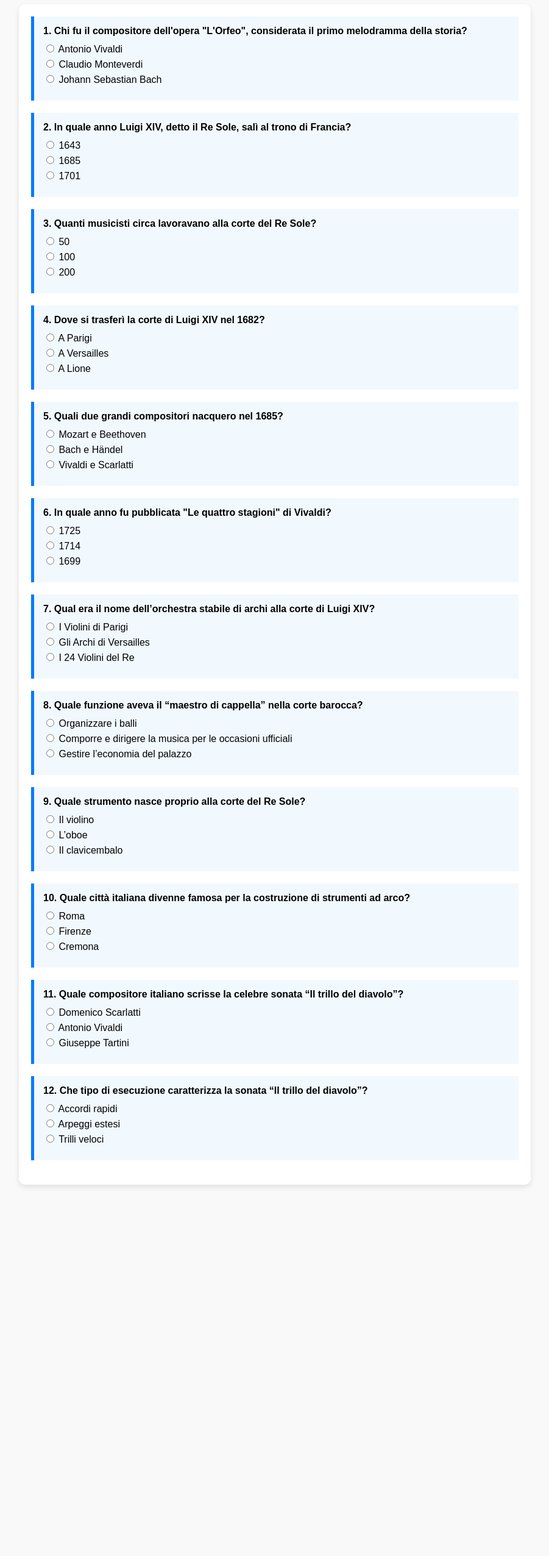
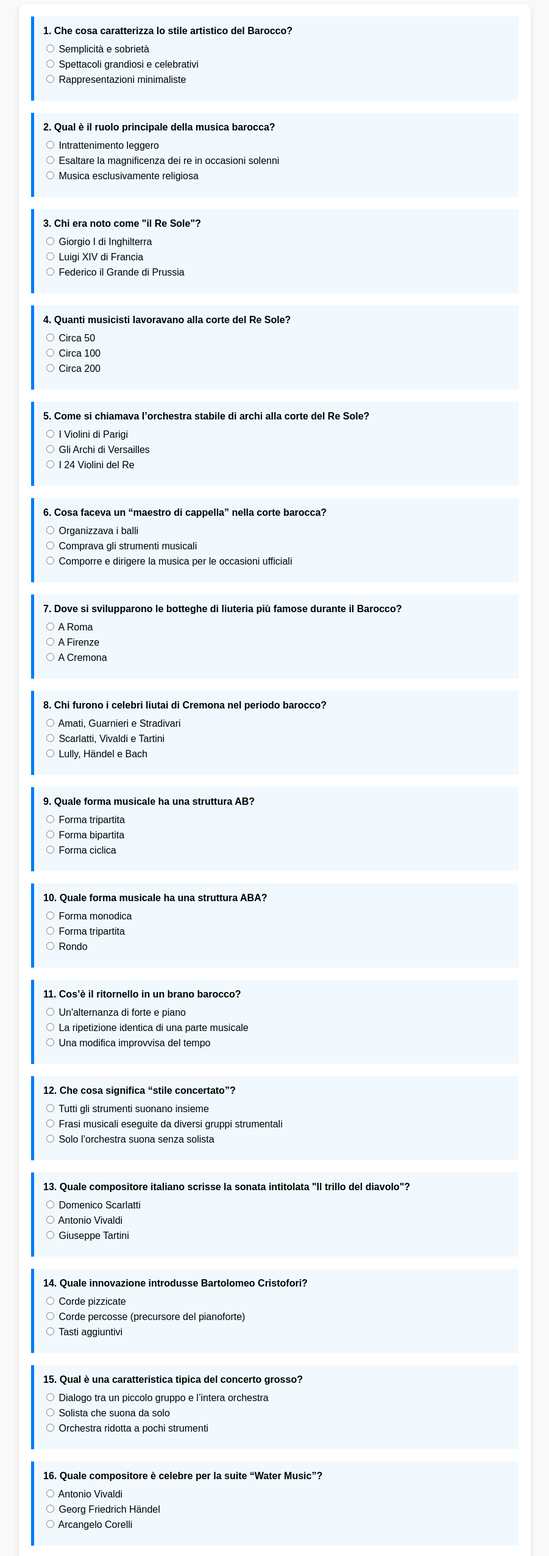
Before and after one commit to alessandrocarenza81/musica-barocco, a plain HTML site: page index.html in a window 1280 px wide. Shown: the part 73-2625 px from the top of the page at 61% size, without its empty margins (189-1090 px from the left). Before the commit the page ends 2036 px from the top, so only its background shows below. Drawn offline with Linux system fonts and the light colour scheme.

Commit message:
Add files via upload

```diff
--- a/index.html
+++ b/index.html
@@ -18,7 +18,7 @@
 <head>
   <meta charset="UTF-8" />
   <meta name="viewport" content="width=device-width, initial-scale=1.0"/>
-  <title>Quiz Interattivo - Storia della Musica Barocca</title>
+  <title>Quiz Interattivo - Il Barocco</title>
   <style>
     body {
       font-family: Arial, sans-serif;
@@ -52,18 +52,6 @@
       display: block;
       margin-bottom: 5px;
     }
-    button {
-      padding: 10px 20px;
-      background-color: #28a745;
-      color: white;
-      border: none;
-      border-radius: 5px;
-      cursor: pointer;
-      float: right;
-    }
-    button:hover {
-      background-color: #218838;
-    }
     .feedback {
       margin-top: 10px;
       font-weight: bold;
@@ -78,140 +66,228 @@
 </head>
 <body>
 
-<h1>Quiz Interattivo - Storia della Musica (Il Barocco)</h1>
+<h1>Quiz Interattivo - Il Barocco</h1>
 <div class="quiz-container">
   <form id="quizForm">
 
     <!-- Domanda 1 -->
     <div class="question-block">
-      <div class="question">1. Chi fu il compositore dell'opera "L'Orfeo", considerata il primo melodramma della storia?</div>
+      <div class="question">1. Che cosa caratterizza lo stile artistico del Barocco?</div>
       <div class="options">
-        <label><input type="radio" name="q1" value="a"> Antonio Vivaldi</label>
-        <label><input type="radio" name="q1" value="b"> Claudio Monteverdi</label>
-        <label><input type="radio" name="q1" value="c"> Johann Sebastian Bach</label>
+        <label><input type="radio" name="q1" value="a"> Semplicità e sobrietà</label>
+        <label><input type="radio" name="q1" value="b"> Spettacoli grandiosi e celebrativi</label>
+        <label><input type="radio" name="q1" value="c"> Rappresentazioni minimaliste</label>
       </div>
       <div class="feedback" id="fb1"></div>
     </div>
 
     <!-- Domanda 2 -->
     <div class="question-block">
-      <div class="question">2. In quale anno Luigi XIV, detto il Re Sole, salì al trono di Francia?</div>
+      <div class="question">2. Qual è il ruolo principale della musica barocca?</div>
       <div class="options">
-        <label><input type="radio" name="q2" value="a"> 1643</label>
-        <label><input type="radio" name="q2" value="b"> 1685</label>
-        <label><input type="radio" name="q2" value="c"> 1701</label>
+        <label><input type="radio" name="q2" value="a"> Intrattenimento leggero</label>
+        <label><input type="radio" name="q2" value="b"> Esaltare la magnificenza dei re in occasioni solenni</label>
+        <label><input type="radio" name="q2" value="c"> Musica esclusivamente religiosa</label>
       </div>
       <div class="feedback" id="fb2"></div>
     </div>
 
     <!-- Domanda 3 -->
     <div class="question-block">
-      <div class="question">3. Quanti musicisti circa lavoravano alla corte del Re Sole?</div>
+      <div class="question">3. Chi era noto come "il Re Sole"?</div>
       <div class="options">
-        <label><input type="radio" name="q3" value="a"> 50</label>
-        <label><input type="radio" name="q3" value="b"> 100</label>
-        <label><input type="radio" name="q3" value="c"> 200</label>
+        <label><input type="radio" name="q3" value="a"> Giorgio I di Inghilterra</label>
+        <label><input type="radio" name="q3" value="b"> Luigi XIV di Francia</label>
+        <label><input type="radio" name="q3" value="c"> Federico il Grande di Prussia</label>
       </div>
       <div class="feedback" id="fb3"></div>
     </div>
 
     <!-- Domanda 4 -->
     <div class="question-block">
-      <div class="question">4. Dove si trasferì la corte di Luigi XIV nel 1682?</div>
+      <div class="question">4. Quanti musicisti lavoravano alla corte del Re Sole?</div>
       <div class="options">
-        <label><input type="radio" name="q4" value="a"> A Parigi</label>
-        <label><input type="radio" name="q4" value="b"> A Versailles</label>
-        <label><input type="radio" name="q4" value="c"> A Lione</label>
+        <label><input type="radio" name="q4" value="a"> Circa 50</label>
+        <label><input type="radio" name="q4" value="b"> Circa 100</label>
+        <label><input type="radio" name="q4" value="c"> Circa 200</label>
       </div>
       <div class="feedback" id="fb4"></div>
     </div>
 
     <!-- Domanda 5 -->
     <div class="question-block">
-      <div class="question">5. Quali due grandi compositori nacquero nel 1685?</div>
+      <div class="question">5. Come si chiamava l’orchestra stabile di archi alla corte del Re Sole?</div>
       <div class="options">
-        <label><input type="radio" name="q5" value="a"> Mozart e Beethoven</label>
-        <label><input type="radio" name="q5" value="b"> Bach e Händel</label>
-        <label><input type="radio" name="q5" value="c"> Vivaldi e Scarlatti</label>
+        <label><input type="radio" name="q5" value="a"> I Violini di Parigi</label>
+        <label><input type="radio" name="q5" value="b"> Gli Archi di Versailles</label>
+        <label><input type="radio" name="q5" value="c"> I 24 Violini del Re</label>
       </div>
       <div class="feedback" id="fb5"></div>
     </div>
 
     <!-- Domanda 6 -->
     <div class="question-block">
-      <div class="question">6. In quale anno fu pubblicata "Le quattro stagioni" di Vivaldi?</div>
+      <div class="question">6. Cosa faceva un “maestro di cappella” nella corte barocca?</div>
       <div class="options">
-        <label><input type="radio" name="q6" value="a"> 1725</label>
-        <label><input type="radio" name="q6" value="b"> 1714</label>
-        <label><input type="radio" name="q6" value="c"> 1699</label>
+        <label><input type="radio" name="q6" value="a"> Organizzava i balli</label>
+        <label><input type="radio" name="q6" value="b"> Comprava gli strumenti musicali</label>
+        <label><input type="radio" name="q6" value="c"> Comporre e dirigere la musica per le occasioni ufficiali</label>
       </div>
       <div class="feedback" id="fb6"></div>
     </div>
 
     <!-- Domanda 7 -->
     <div class="question-block">
-      <div class="question">7. Qual era il nome dell’orchestra stabile di archi alla corte di Luigi XIV?</div>
+      <div class="question">7. Dove si svilupparono le botteghe di liuteria più famose durante il Barocco?</div>
       <div class="options">
-        <label><input type="radio" name="q7" value="a"> I Violini di Parigi</label>
-        <label><input type="radio" name="q7" value="b"> Gli Archi di Versailles</label>
-        <label><input type="radio" name="q7" value="c"> I 24 Violini del Re</label>
+        <label><input type="radio" name="q7" value="a"> A Roma</label>
+        <label><input type="radio" name="q7" value="b"> A Firenze</label>
+        <label><input type="radio" name="q7" value="c"> A Cremona</label>
       </div>
       <div class="feedback" id="fb7"></div>
     </div>
 
     <!-- Domanda 8 -->
     <div class="question-block">
-      <div class="question">8. Quale funzione aveva il “maestro di cappella” nella corte barocca?</div>
+      <div class="question">8. Chi furono i celebri liutai di Cremona nel periodo barocco?</div>
       <div class="options">
-        <label><input type="radio" name="q8" value="a"> Organizzare i balli</label>
-        <label><input type="radio" name="q8" value="b"> Comporre e dirigere la musica per le occasioni ufficiali</label>
-        <label><input type="radio" name="q8" value="c"> Gestire l’economia del palazzo</label>
+        <label><input type="radio" name="q8" value="a"> Amati, Guarnieri e Stradivari</label>
+        <label><input type="radio" name="q8" value="b"> Scarlatti, Vivaldi e Tartini</label>
+        <label><input type="radio" name="q8" value="c"> Lully, Händel e Bach</label>
       </div>
       <div class="feedback" id="fb8"></div>
     </div>
 
     <!-- Domanda 9 -->
     <div class="question-block">
-      <div class="question">9. Quale strumento nasce proprio alla corte del Re Sole?</div>
+      <div class="question">9. Quale forma musicale ha una struttura AB?</div>
       <div class="options">
-        <label><input type="radio" name="q9" value="a"> Il violino</label>
-        <label><input type="radio" name="q9" value="b"> L’oboe</label>
-        <label><input type="radio" name="q9" value="c"> Il clavicembalo</label>
+        <label><input type="radio" name="q9" value="a"> Forma tripartita</label>
+        <label><input type="radio" name="q9" value="b"> Forma bipartita</label>
+        <label><input type="radio" name="q9" value="c"> Forma ciclica</label>
       </div>
       <div class="feedback" id="fb9"></div>
     </div>
 
     <!-- Domanda 10 -->
     <div class="question-block">
-      <div class="question">10. Quale città italiana divenne famosa per la costruzione di strumenti ad arco?</div>
+      <div class="question">10. Quale forma musicale ha una struttura ABA?</div>
       <div class="options">
-        <label><input type="radio" name="q10" value="a"> Roma</label>
-        <label><input type="radio" name="q10" value="b"> Firenze</label>
-        <label><input type="radio" name="q10" value="c"> Cremona</label>
+        <label><input type="radio" name="q10" value="a"> Forma monodica</label>
+        <label><input type="radio" name="q10" value="b"> Forma tripartita</label>
+        <label><input type="radio" name="q10" value="c"> Rondo</label>
       </div>
       <div class="feedback" id="fb10"></div>
     </div>
 
     <!-- Domanda 11 -->
     <div class="question-block">
-      <div class="question">11. Quale compositore italiano scrisse la celebre sonata “Il trillo del diavolo”?</div>
+      <div class="question">11. Cos’è il ritornello in un brano barocco?</div>
       <div class="options">
-        <label><input type="radio" name="q11" value="a"> Domenico Scarlatti</label>
-        <label><input type="radio" name="q11" value="b"> Antonio Vivaldi</label>
-        <label><input type="radio" name="q11" value="c"> Giuseppe Tartini</label>
+        <label><input type="radio" name="q11" value="a"> Un'alternanza di forte e piano</label>
+        <label><input type="radio" name="q11" value="b"> La ripetizione identica di una parte musicale</label>
+        <label><input type="radio" name="q11" value="c"> Una modifica improvvisa del tempo</label>
       </div>
       <div class="feedback" id="fb11"></div>
     </div>
 
     <!-- Domanda 12 -->
     <div class="question-block">
-      <div class="question">12. Che tipo di esecuzione caratterizza la sonata “Il trillo del diavolo”?</div>
+      <div class="question">12. Che cosa significa “stile concertato”?</div>
       <div class="options">
-        <label><input type="radio" name="q12" value="a"> Accordi rapidi</label>
-        <label><input type="radio" name="q12" value="b"> Arpeggi estesi</label>
-        <label><input type="radio" name="q12" value="c"> Trilli veloci</label>
+        <label><input type="radio" name="q12" value="a"> Tutti gli strumenti suonano insieme</label>
+        <label><input type="radio" name="q12" value="b"> Frasi musicali eseguite da diversi gruppi strumentali</label>
+        <label><input type="radio" name="q12" value="c"> Solo l’orchestra suona senza solista</label>
       </div>
       <div class="feedback" id="fb12"></div>
+    </div>
+
+    <!-- Domanda 13 -->
+    <div class="question-block">
+      <div class="question">13. Quale compositore italiano scrisse la sonata intitolata "Il trillo del diavolo"?</div>
+      <div class="options">
+        <label><input type="radio" name="q13" value="a"> Domenico Scarlatti</label>
+        <label><input type="radio" name="q13" value="b"> Antonio Vivaldi</label>
+        <label><input type="radio" name="q13" value="c"> Giuseppe Tartini</label>
+      </div>
+      <div class="feedback" id="fb13"></div>
+    </div>
+
+    <!-- Domanda 14 -->
+    <div class="question-block">
+      <div class="question">14. Quale innovazione introdusse Bartolomeo Cristofori?</div>
+      <div class="options">
+        <label><input type="radio" name="q14" value="a"> Corde pizzicate</label>
+        <label><input type="radio" name="q14" value="b"> Corde percosse (precursore del pianoforte)</label>
+        <label><input type="radio" name="q14" value="c"> Tasti aggiuntivi</label>
+      </div>
+      <div class="feedback" id="fb14"></div>
+    </div>
+
+    <!-- Domanda 15 -->
+    <div class="question-block">
+      <div class="question">15. Qual è una caratteristica tipica del concerto grosso?</div>
+      <div class="options">
+        <label><input type="radio" name="q15" value="a"> Dialogo tra un piccolo gruppo e l’intera orchestra</label>
+        <label><input type="radio" name="q15" value="b"> Solista che suona da solo</label>
+        <label><input type="radio" name="q15" value="c"> Orchestra ridotta a pochi strumenti</label>
+      </div>
+      <div class="feedback" id="fb15"></div>
+    </div>
+
+    <!-- Domanda 16 -->
+    <div class="question-block">
+      <div class="question">16. Quale compositore è celebre per la suite “Water Music”?</div>
+      <div class="options">
+        <label><input type="radio" name="q16" value="a"> Antonio Vivaldi</label>
+        <label><input type="radio" name="q16" value="b"> Georg Friedrich Händel</label>
+        <label><input type="radio" name="q16" value="c"> Arcangelo Corelli</label>
+      </div>
+      <div class="feedback" id="fb16"></div>
+    </div>
+
+    <!-- Domanda 17 -->
+    <div class="question-block">
+      <div class="question">17. Cosa indica la “progressione” in un brano barocco?</div>
+      <div class="options">
+        <label><input type="radio" name="q17" value="a"> Ripetizione dello stesso tema a volumi diversi</label>
+        <label><input type="radio" name="q17" value="b"> Ripetizione dello stesso motivo a diverse altezze tonali</label>
+        <label><input type="radio" name="q17" value="c"> Modifica del tempo</label>
+      </div>
+      <div class="feedback" id="fb17"></div>
+    </div>
+
+    <!-- Domanda 18 -->
+    <div class="question-block">
+      <div class="question">18. Cos’è la “ripetizione in eco”?</div>
+      <div class="options">
+        <label><input type="radio" name="q18" value="a"> Risuonare di un tema solo all’inizio e alla fine</label>
+        <label><input type="radio" name="q18" value="b"> Ripetizione di una frase prima in piano e poi in forte</label>
+        <label><input type="radio" name="q18" value="c"> Due solisti che suonano lo stesso tema</label>
+      </div>
+      <div class="feedback" id="fb18"></div>
+    </div>
+
+    <!-- Domanda 19 -->
+    <div class="question-block">
+      <div class="question">19. Quale compositore fu direttore musicale della chiesa di San Tommaso a Lipsia?</div>
+      <div class="options">
+        <label><input type="radio" name="q19" value="a"> Johann Sebastian Bach</label>
+        <label><input type="radio" name="q19" value="b"> Wolfgang Amadeus Mozart</label>
+        <label><input type="radio" name="q19" value="c"> Ludwig van Beethoven</label>
+      </div>
+      <div class="feedback" id="fb19"></div>
+    </div>
+
+    <!-- Domanda 20 -->
+    <div class="question-block">
+      <div class="question">20. In quale anno fu pubblicata "Le quattro stagioni" di Vivaldi?</div>
+      <div class="options">
+        <label><input type="radio" name="q20" value="a"> 1725</label>
+        <label><input type="radio" name="q20" value="b"> 1714</label>
+        <label><input type="radio" name="q20" value="c"> 1699</label>
+      </div>
+      <div class="feedback" id="fb20"></div>
     </div>
 
   </form>
@@ -220,17 +296,25 @@
 <script>
   const correctAnswers = {
     q1: 'b',
-    q2: 'a',
-    q3: 'c',
-    q4: 'b',
-    q5: 'b',
-    q6: 'a',
+    q2: 'b',
+    q3: 'b',
+    q4: 'c',
+    q5: 'c',
+    q6: 'c',
     q7: 'c',
-    q8: 'b',
+    q8: 'a',
     q9: 'b',
-    q10: 'c',
-    q11: 'c',
-    q12: 'c'
+    q10: 'b',
+    q11: 'b',
+    q12: 'b',
+    q13: 'c',
+    q14: 'b',
+    q15: 'a',
+    q16: 'b',
+    q17: 'b',
+    q18: 'b',
+    q19: 'a',
+    q20: 'a'
   };
 
   document.querySelectorAll('input[type="radio"]').forEach(input => {
@@ -243,10 +327,9 @@
         const correctLetter = correctAnswers[questionNum];
         let correctText = "";
         switch(correctLetter) {
-          case 'a': correctText = "Antonio Vivaldi"; break;
-          case 'b': correctText = "Claudio Monteverdi"; break;
-          case 'c': correctText = "Johann Sebastian Bach"; break;
-          case 'd': correctText = "Georg Friedrich Händel"; break;
+          case 'a': correctText = "Semplicità e sobrietà"; break;
+          case 'b': correctText = "Spettacoli grandiosi e celebrativi"; break;
+          case 'c': correctText = "Musica esclusivamente religiosa"; break;
         }
         feedbackDiv.innerHTML = `<span class="wrong">❌ Risposta errata. Corretta: ${correctLetter.toUpperCase()}</span>`;
       }
```
